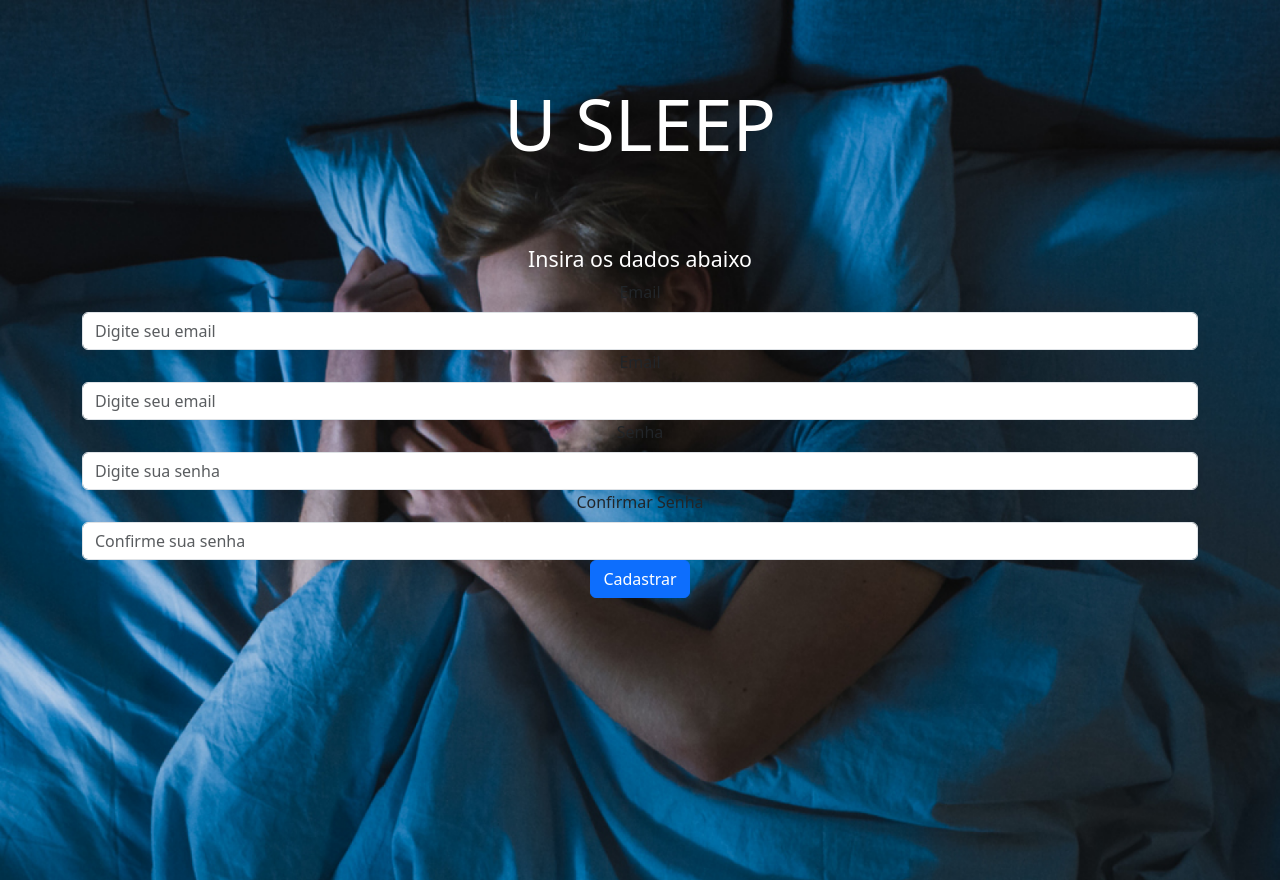
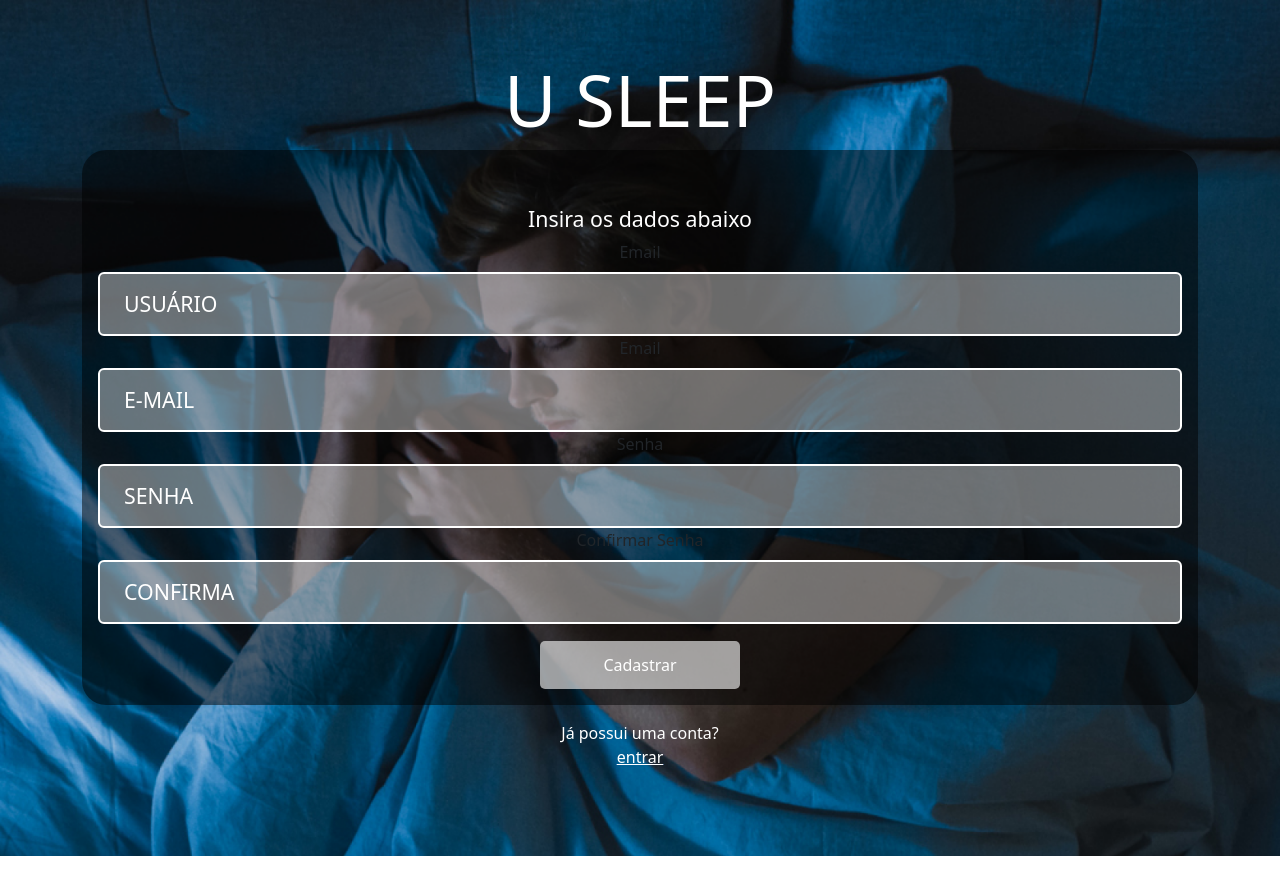
Before and after one commit to andersonscholz/usleep-web-react, a React (Create React App) app: page /register in a window 1280 px wide. After the commit the page ends 856 px from the top, so only its background shows below. Built offline with nearby package versions, Linux system fonts and the light colour scheme.

Commit message:
ajustado login & register page

```diff
--- a/src/index.js
+++ b/src/index.js
@@ -12,7 +12,4 @@ root.render(
   </React.StrictMode>
 );
 
-// If you want to start measuring performance in your app, pass a function
-// to log results (for example: reportWebVitals(console.log))
-// or send to an analytics endpoint. Learn more: https://bit.ly/CRA-vitals
 reportWebVitals();
--- a/src/pages/Index.js
+++ b/src/pages/Index.js
@@ -9,13 +9,13 @@ const Index = () => {
             <h2 style={{
                 fontSize: '54pt',
                 border: 'none',
-                marginTop: '10vh',
+                marginTop: '7vh',
                 color: 'white'
             }}>U SLEEP</h2>
             <h2 style={{
                 color: 'white',
                 fontWeight: '400',
-                marginTop: '47vh',
+                marginTop: '50vh',
                 marginBottom: '2vh',
             }}>TENHA O DESCANSO QUE VOCÊ MERECE!</h2>
 
--- a/src/pages/Login.js
+++ b/src/pages/Login.js
@@ -1,44 +1,79 @@
 import React, { useState } from 'react';
 import { Container, Form, Button } from 'react-bootstrap';
+import { Link } from 'react-router-dom';
+
 
 const Login = () => {
-    const [email, setEmail] = useState('');
+    const [user, setUser] = useState('');
     const [password, setPassword] = useState('');
 
     const handleSubmit = (e) => {
         e.preventDefault();
         // Lógica de login
-        console.log('Login', { email, password });
+        console.log('Login', { user, password });
     };
 
     return (
-        <Container className="mt-5">
-            <h2>Login</h2>
+        <Container className="text-center">
+            <h2 style={{
+                fontSize: '54pt',
+                border: 'none',
+                marginTop: '7vh',
+                color: 'white'
+            }}>U SLEEP</h2>
+            <div style={{
+                background: 'rgba(1, 1, 1, 0.5)',
+                padding: '2vh',
+                borderRadius: '3vh',
+                minHeight: '60vh'
+            }}>
+                <h2 style={{
+                    fontSize: '16pt',
+                    border: 'none',
+                    marginTop: '5vh',
+                    marginBottom: '5vh',
+                    color: 'white'
+                }}>Login</h2>
                 <Form onSubmit={handleSubmit}>
-                <Form.Group controlId="formBasicEmail">
-                    <Form.Label>Email</Form.Label>
+                    <Form.Group controlId="login">
+                        <Form.Label>Usuário</Form.Label>
                         <Form.Control
-                        type="email"
-                        placeholder="Digite seu email"
-                        value={email}
-                        onChange={(e) => setEmail(e.target.value)}
+                            className="input-form"
+                            type="text"
+                            placeholder="USUÁRIO"
+                            value={user}
+                            onChange={(e) => setUser(e.target.value)}
                             required
                             />
                     </Form.Group>
-                <Form.Group controlId="formBasicPassword">
+                    <Form.Group controlId="password">
                         <Form.Label>Senha</Form.Label>
                         <Form.Control
+                            className="input-form"
                             type="password"
-                        placeholder="Digite sua senha"
+                            placeholder="SENHA"
                             value={password}
                             onChange={(e) => setPassword(e.target.value)}
                             required
                             />
                     </Form.Group>
-                <Button variant="primary" type="submit">
+                    <div style={{minHeight: '5vh'}}></div>
+                    <Button type="submit" className='cadastrar'>
                         Entrar
                     </Button>
                 </Form>
+            </div>
+                <p style={{
+                    marginTop: '2vh',
+                    color: 'white',
+                }}>Não possui conta?</p>
+            <Link to="/register">
+                <p style={{
+                    marginTop: '-2vh',
+                    color: 'white',
+                    textDecoration: 'underline'
+                }}>cadastre-se</p>
+            </Link>
         </Container>
     );
 };
--- a/src/pages/Register.js
+++ b/src/pages/Register.js
@@ -1,7 +1,10 @@
 import React, { useState } from 'react';
 import { Container, Form, Button } from 'react-bootstrap';
+import { Link } from 'react-router-dom';
+import '../styles/register.css';
 
 const Register = () => {
+    const [user, setUser] = useState('');
     const [email, setEmail] = useState('');
     const [password, setPassword] = useState('');
     const [confirmPassword, setConfirmPassword] = useState('');
@@ -21,62 +24,81 @@ const Register = () => {
             <h2 style={{
                 fontSize: '54pt',
                 border: 'none',
-                marginTop: '10vh',
+                marginTop: '7vh',
                 color: 'white'
             }}>U SLEEP</h2>
-            <div>
+            <div style={{
+                background: 'rgba(1, 1, 1, 0.5)',
+                padding: '2vh',
+                borderRadius: '3vh'
+            }}>
                 <h2 style={{
                     fontSize: '16pt',
                     border: 'none',
-                    marginTop: '10vh',
+                    marginTop: '5vh',
                     color: 'white'
                 }}>Insira os dados abaixo</h2>
                 <Form onSubmit={handleSubmit}>
-                    <Form.Group controlId="formBasicEmail">
+                    <Form.Group controlId="login">
                         <Form.Label>Email</Form.Label>
                         <Form.Control
+                            className="input-form"
+                            type="text"
+                            placeholder="USUÁRIO"
+                            value={user}
+                            onChange={(e) => setUser(e.target.value)}
+                            required
+                            />
+                    </Form.Group>
+                    <Form.Group controlId="email">
+                        <Form.Label>Email</Form.Label>
+                        <Form.Control
+                            className="input-form"
                             type="email"
-                            placeholder="Digite seu email"
+                            placeholder="E-MAIL"
                             value={email}
                             onChange={(e) => setEmail(e.target.value)}
                             required
                             />
                     </Form.Group>
-                    <Form.Group controlId="formBasicEmail">
-                        <Form.Label>Email</Form.Label>
-                        <Form.Control
-                            type="email"
-                            placeholder="Digite seu email"
-                            value={email}
-                            onChange={(e) => setEmail(e.target.value)}
-                            required
-                            />
-                    </Form.Group>
-                    <Form.Group controlId="formBasicPassword">
+                    <Form.Group controlId="password">
                         <Form.Label>Senha</Form.Label>
                         <Form.Control
+                            className="input-form"
                             type="password"
-                            placeholder="Digite sua senha"
+                            placeholder="SENHA"
                             value={password}
                             onChange={(e) => setPassword(e.target.value)}
                             required
                             />
                     </Form.Group>
-                    <Form.Group controlId="formConfirmPassword">
+                    <Form.Group controlId="confirmPassword">
                         <Form.Label>Confirmar Senha</Form.Label>
                         <Form.Control
+                            className="input-form"
                             type="password"
-                            placeholder="Confirme sua senha"
+                            placeholder="CONFIRMA"
                             value={confirmPassword}
                             onChange={(e) => setConfirmPassword(e.target.value)}
                             required
                             />
                     </Form.Group>
-                    <Button type="submit">
+                    <Button type="submit" className='cadastrar'>
                         Cadastrar
                     </Button>
                 </Form>
             </div>
+                <p style={{
+                    marginTop: '2vh',
+                    color: 'white',
+                }}>Já possui uma conta?</p>
+            <Link to="/login">
+                <p style={{
+                    marginTop: '-2vh',
+                    color: 'white',
+                    textDecoration: 'underline'
+                }}>entrar</p>
+            </Link>
         </Container>
     );
 };
--- /dev/null
+++ b/src/styles/register.css
@@ -0,0 +1,26 @@
+.input-form {
+    background: rgba(255, 255, 255, 0.4) !important;
+    border: 2px solid white !important;
+    min-height: 8vh;
+    color: white !important;
+    font-size: 16pt !important;
+    padding-left: 3vh !important;
+}
+
+.input-form::placeholder {
+    color: white !important;
+}
+
+.input-form:focus::placeholder {
+    text-shadow: 0 0 10px rgba(255, 255, 255, 0.7), 0 0 20px rgba(255, 255, 255, 0.7);
+}
+
+.cadastrar{
+    margin-top: 2vh !important;
+    min-width: 25vh !important;
+    min-height: 6vh !important;
+    border: none !important;
+    border-radius: 5px !important;
+    vertical-align: text-top !important;
+    background-color: rgba(255, 255, 255, 0.6) !important;
+}
```
Lines whose indentation alone changed are shown as unchanged.
